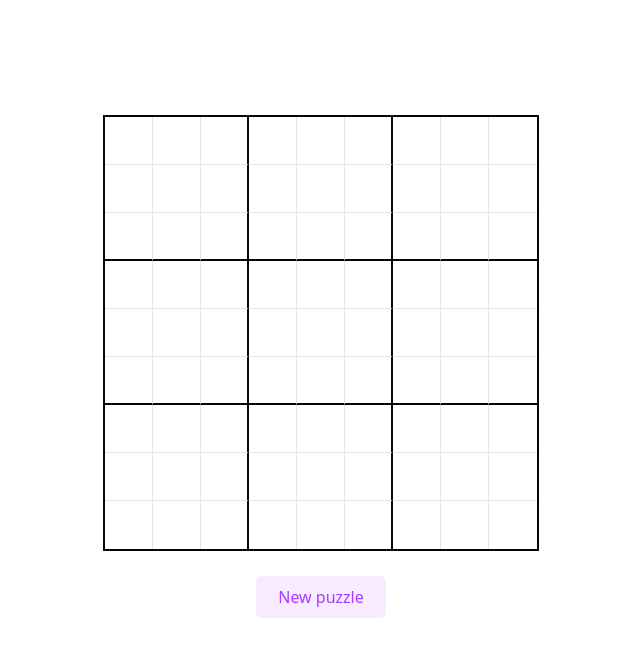
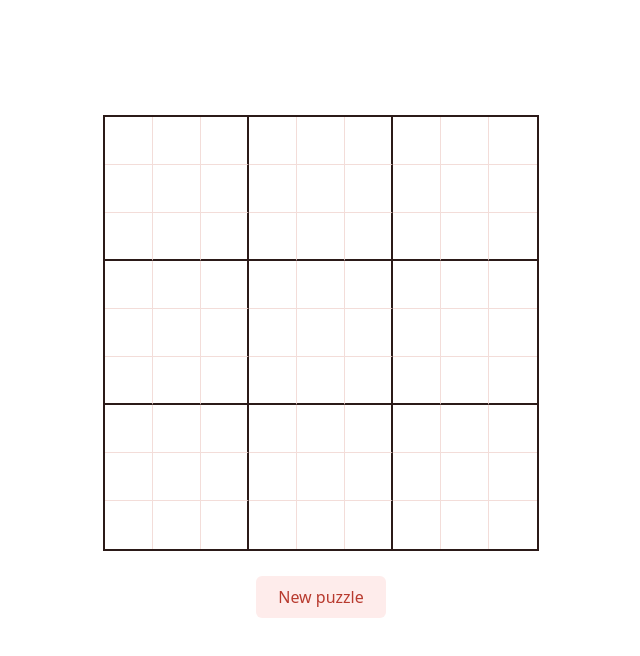
Before and after one commit to carolinelywood/sudoku-generator, a React app: page / in a window 1280 px wide. Shown: the top 656 px of the page, without its empty margins (319-959 px from the left). Built offline with nearby package versions, Linux system fonts and the light colour scheme; the HTML template or start-up script is replaced by a standard one.

Commit message:
Updated colour scheme

```diff
--- a/src/components/SudokuGrid.css
+++ b/src/components/SudokuGrid.css
@@ -24,7 +24,7 @@
 
   /* Typed-in numbers use the accent colour; starting numbers stay dark */
   &:not(.given) {
-    color: var(--accent);
+    color: var(--accent-text);
   }
   &.given {
     font-weight: 700;
--- a/src/index.css
+++ b/src/index.css
@@ -1,15 +1,18 @@
 :root {
-  --text: #6b6375;
-  --text-h: #08060d;
+  /* Colour scheme based on coral #F26659, with warm neutrals to match */
+  --text: #7a5a56;
+  --text-h: #2b1a18;
   --bg: #fff;
-  --border: #e5e4e7;
+  --border: #f3ddd9;
   --code-bg: #f4f3ec;
-  --accent: #aa3bff;
-  --accent-bg: rgba(170, 59, 255, 0.1);
-  --accent-border: rgba(170, 59, 255, 0.5);
+  --accent: #f26659;
+  --accent-text: #b83a2e;
+  --accent-bg: rgba(242, 102, 89, 0.12);
+  --accent-border: rgba(242, 102, 89, 0.5);
   --social-bg: rgba(244, 243, 236, 0.5);
   --shadow:
-    rgba(0, 0, 0, 0.1) 0 10px 15px -3px, rgba(0, 0, 0, 0.05) 0 4px 6px -2px;
+    rgba(43, 26, 24, 0.12) 0 10px 15px -3px,
+    rgba(43, 26, 24, 0.06) 0 4px 6px -2px;
 
   --sans: system-ui, "Segoe UI", Roboto, sans-serif;
   --heading: system-ui, "Segoe UI", Roboto, sans-serif;
@@ -78,7 +81,7 @@ p {
   font: 500 16px var(--sans);
   padding: 8px 20px;
   border-radius: 6px;
-  color: var(--accent);
+  color: var(--accent-text);
   background: var(--accent-bg);
   border: 2px solid transparent;
   cursor: pointer;
```
